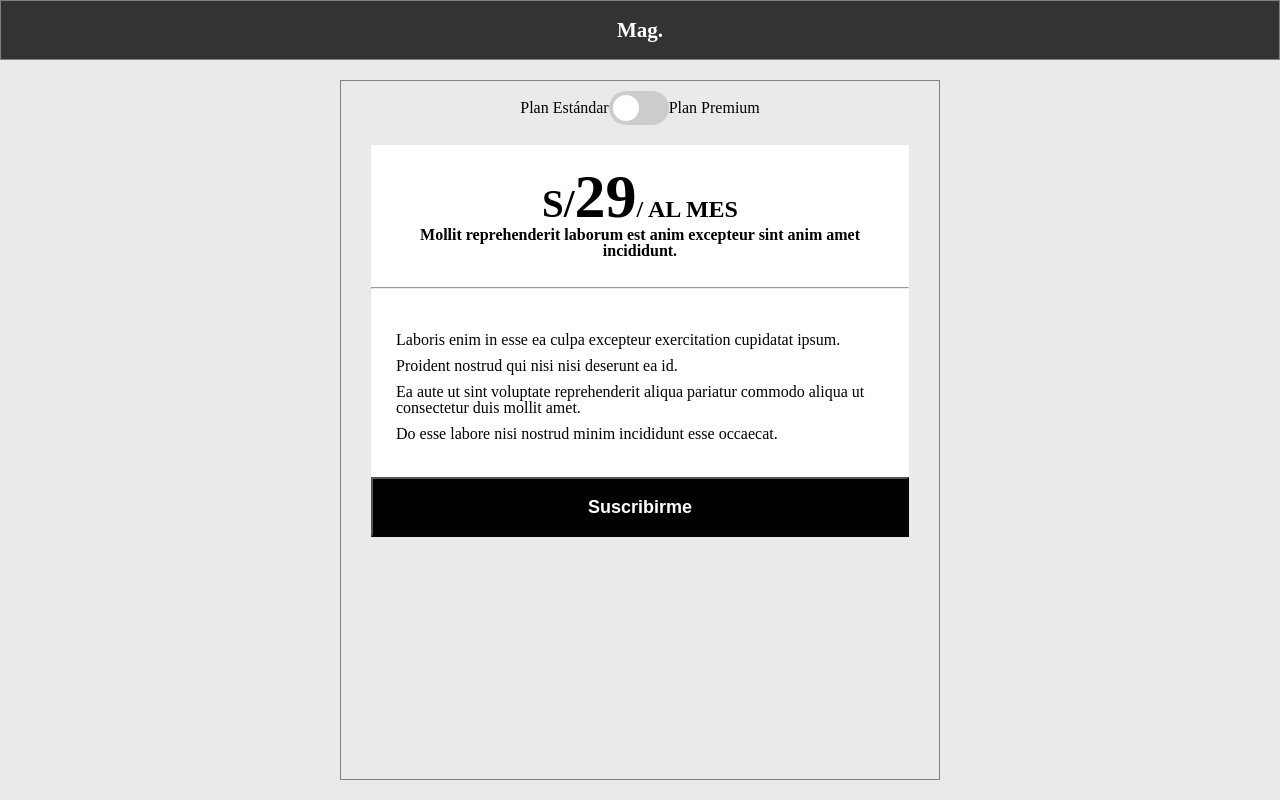
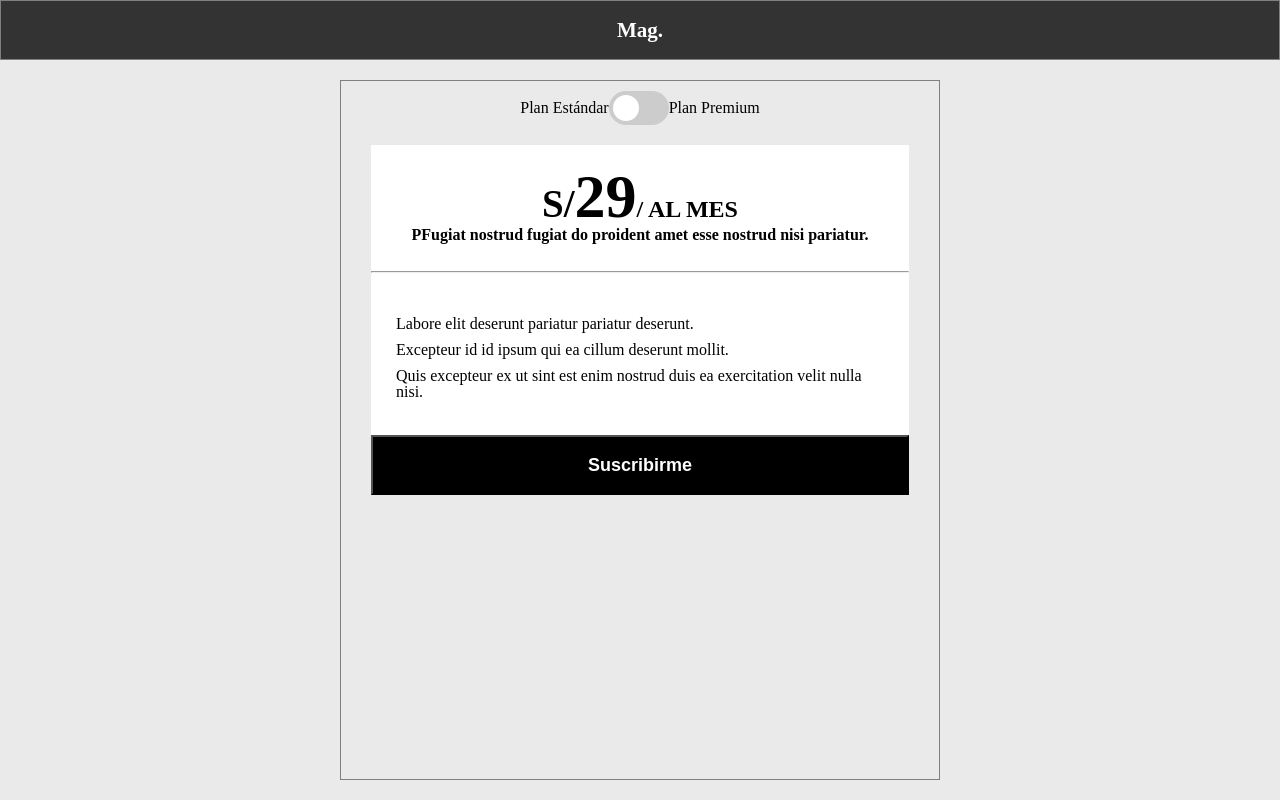
Before and after one commit to TheCARGOS/mag-demo-frontend, a React (Create React App) app: page / in a window 1280 px wide. Built offline with nearby package versions, Linux system fonts and the light colour scheme.

Commit message:
feat(PlanSelector): creating interactivity between selector and helpers/plan

```diff
--- a/src/components/PlanSelector/PlanSelector.tsx
+++ b/src/components/PlanSelector/PlanSelector.tsx
@@ -1,13 +1,31 @@
-import React from 'react'
+import React, { Dispatch, SetStateAction, useEffect } from 'react'
+import { Feature } from '../../helpers/features'
+import { Plan as MappedPlan } from '../../helpers/plans'
 import styles from './styles.module.scss'
 
-const Plan = (): JSX.Element => {
+export interface PlanProps {
+  isStandartSelected: boolean,
+  setIsStandartSelected: Dispatch<SetStateAction<boolean>>,
+  planInfo: MappedPlan
+}
+
+const Plan = (planProps: PlanProps): JSX.Element => {
+  const { isStandartSelected, setIsStandartSelected, planInfo } = planProps
+  const { description, features, cost } = planInfo
+
+  const handleInputChange = (e: React.ChangeEvent<HTMLInputElement>) => {
+    const { checked } = e.target
+    checked ?
+      setIsStandartSelected( false ) :
+      setIsStandartSelected( true )
+  }
+
   return (
     <div className={ styles.planSelector }>
       <div className={ styles.planSelector__choose }>
         <span>Plan Estándar</span>
         <label className={ styles.switch }>
-          <input type="checkbox" />
+          <input type="checkbox" onChange={ handleInputChange } />
           <span className={ styles.slider }></span>
         </label>
         <span>Plan Premium</span>
@@ -17,11 +35,11 @@ const Plan = (): JSX.Element => {
         <div className={ styles.planSelector__card__header }>
             <p>
               <span className={ styles.planSelector__card__header__medium }>S/</span>
-              <span className={ styles.planSelector__card__header__large }>29</span>
+              <span className={ styles.planSelector__card__header__large }>{ cost }</span>
               <span className={ styles.planSelector__card__header__small }>/ AL MES</span>
             </p>
 
-            <p>Mollit reprehenderit laborum est anim excepteur sint anim amet incididunt.</p>
+            <p>{ description }</p>
 
         </div>
 
@@ -29,10 +47,13 @@ const Plan = (): JSX.Element => {
 
         <div className={ styles.planSelector__card__body }>
           <ul className={ styles.planSelector__card__body__list }>
-            <li className={ styles.planSelector__card__body__list__item }>Laboris enim in esse ea culpa excepteur exercitation cupidatat ipsum.</li>
-            <li className={ styles.planSelector__card__body__list__item }>Proident nostrud qui nisi nisi deserunt ea id.</li>
-            <li className={ styles.planSelector__card__body__list__item }>Ea aute ut sint voluptate reprehenderit aliqua pariatur commodo aliqua ut consectetur duis mollit amet.</li>
-            <li className={ styles.planSelector__card__body__list__item }>Do esse labore nisi nostrud minim incididunt esse occaecat.</li>
+            { features.map( (feat: Feature) => (
+              <li className={ styles.planSelector__card__body__list__item }>
+                { feat.description }
+              </li>
+            ) )
+
+            }
           </ul>
         </div>
         <button className={ styles.planSelector__card__button }>Suscribirme</button>
--- /dev/null
+++ b/src/helpers/features.ts
@@ -0,0 +1,25 @@
+export interface Feature {
+    id: number,
+    description: string
+}
+
+export const getFeatures = (): Feature[] => {
+    return [
+        {
+            id: 123,
+            description: 'Labore elit deserunt pariatur pariatur deserunt.'
+        },
+        {
+            id: 124,
+            description: 'Excepteur id id ipsum qui ea cillum deserunt mollit.'
+        },
+        {
+            id: 125,
+            description: 'Quis excepteur ex ut sint est enim nostrud duis ea exercitation velit nulla nisi.'
+        },
+        {
+            id: 126,
+            description: 'Nostrud qui quis duis esse laborum aliquip aute elit eiusmod commodo est.'
+        }
+    ]
+}
--- /dev/null
+++ b/src/helpers/plans.ts
@@ -0,0 +1,33 @@
+import { Feature, getFeatures } from "./features"
+
+export interface Plan {
+    id: number,
+    description: string,
+    features: Feature[],
+    cost: number
+}
+
+export const getStandartPlan = (): Plan => {
+    return {
+        id: 1,
+        description: 'PFugiat nostrud fugiat do proident amet esse nostrud nisi pariatur.',
+        features: getFeatures().filter( (feat: Feature, index) => index <= 2 ),
+        cost: 29
+    }
+}
+
+export const getPremiumPlan = (): Plan => {
+    return {
+        id: 2,
+        description: 'PFugiat nostrud fugiat do proident amet esse nostrud nisi pariatur.',
+        features: getFeatures(),
+        cost: 59
+    }
+}
+
+export const getPlans = (): object => {
+    return {
+        1: getStandartPlan(),
+        2: getPremiumPlan()
+    }
+}
--- a/src/layouts/AppLayout/AppLayout.tsx
+++ b/src/layouts/AppLayout/AppLayout.tsx
@@ -1,15 +1,29 @@
-import React from 'react'
+import React, { useState, useEffect } from 'react'
 import Header from '../../components/Header/Header'
 import PlanSelector from '../../components/PlanSelector/PlanSelector'
+import { getPlans, getPremiumPlan, getStandartPlan } from '../../helpers/plans'
 import styles from './styles.module.scss'
 
 const AppLayout = (): JSX.Element => {
+  const [isStandartSelected, setIsStandartSelected] = useState( true )
+  const [planInfo, setPlanInfo] = useState( getStandartPlan() )
+
+  useEffect(() => {
+    isStandartSelected ?
+      setPlanInfo( getStandartPlan() ) :
+      setPlanInfo( getPremiumPlan() )
+  }, [isStandartSelected])
+
   return (
     <div className={ styles.AppLayout }>
       <Header />
 
       <div className={ styles.AppLayout__container }>
-        <PlanSelector />
+        <PlanSelector
+          isStandartSelected={ isStandartSelected }
+          setIsStandartSelected={ setIsStandartSelected }
+          planInfo={ planInfo }
+        />
       </div>
     </div>
   )
```
